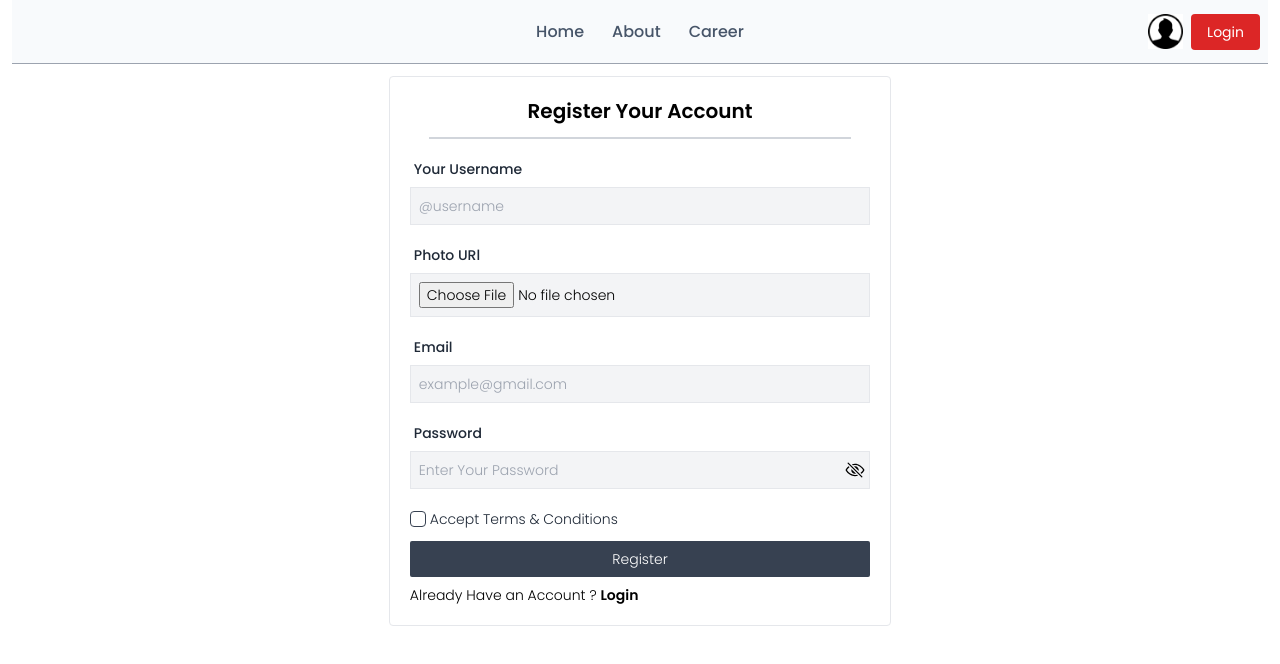
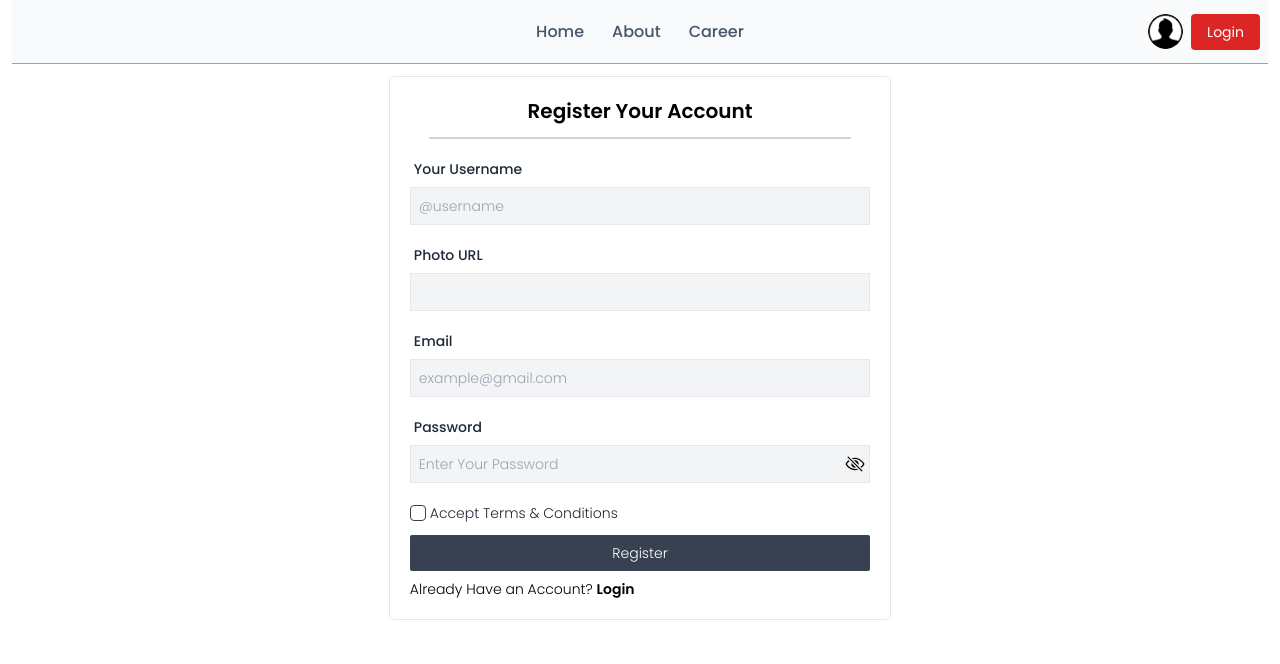
Before and after one commit to jahedulislamdev/Dragon-News, a React (Vite) app: page /registration in a window 1280 px wide. Shown: the top 664 px of the page. Built offline with nearby package versions, Linux system fonts and the light colour scheme; no server answers; a web font is replaced by a local one.

Commit message:
added update profile functionality

```diff
--- a/src/Components/ContextProvider/NewsDataProvider.jsx
+++ b/src/Components/ContextProvider/NewsDataProvider.jsx
@@ -12,7 +12,7 @@ const NewsDataProvider = ({ children }) => {
          .then(data => setNews(data))
          .catch(err => console.error(err))
    }, []);
-   const auth = getAuth(app)
+   const auth = getAuth(app);
    //create userWith Email & password
    const [user, setUser] = useState()
    const createUser = (email, password) => {
@@ -26,7 +26,6 @@ const NewsDataProvider = ({ children }) => {
    //ovserve user
    useEffect(() => {
       const unsubscribe = onAuthStateChanged(auth, currentUser => {
-         console.log("user in the auth state changed", currentUser)
          setUser(currentUser);
          setLoader(false)
       });
@@ -45,9 +44,8 @@ const NewsDataProvider = ({ children }) => {
             return;
          });
    }
-
    return (
-      <dataProvider.Provider value={{ news, createUser, userLogin, user, setUser, handleLogout, loader }}>
+      <dataProvider.Provider value={{ news, createUser, userLogin, user, setUser, handleLogout, loader, }}>
          {children}
       </dataProvider.Provider>
    );
--- a/src/Components/Navigation/Navbar.jsx
+++ b/src/Components/Navigation/Navbar.jsx
@@ -30,7 +30,8 @@ const Navbar = () => {
          <div className="navbar-end">
             {/* dynamic user image */}
             <div>
-               <img className="w-[35px]" src={UserProfile} alt="userProfile" />
+               {user?.photoURL ? <img className="w-[35px] h-[35px] object-cover object-center rounded-full" src={user.photoURL} alt="userProfile" /> :
+                  <img className="w-[35px] h-[35px] object-cover object-center rounded-full" src={UserProfile} alt="userProfile" />}
             </div>
             {user ? <button onClick={handleLogout} className="px-4 bg-red-600 text-white py-2 rounded ms-2 text-sm">Logout</button> :
                <button className="px-4 bg-red-600 text-white py-2 rounded ms-2 text-sm"><Link to={"/login"}>Login</Link></button>}
--- a/src/Pages/Home/M_Content.jsx
+++ b/src/Pages/Home/M_Content.jsx
@@ -54,6 +54,7 @@ const M_Content = () => {
                >
                   {expandedCard === N._id ? "Show Less" : "Show More"}
                </button>}
+               {/* <Link to={`/news/${N._id}`}>Show more</Link> */}
                <hr className='border border-gray-300 mt-3 px-9' />
                <div className='flex justify-between items-center'>
                   <div className='flex space-x-2 my-2'>
--- a/src/Pages/Registration/Registration.jsx
+++ b/src/Pages/Registration/Registration.jsx
@@ -1,40 +1,55 @@
 import React, { useContext, useState } from 'react';
 import { IoEyeOutline, IoEyeOffOutline } from "react-icons/io5";
-import { } from "react-icons/io5";
 import { Link } from 'react-router-dom';
 import Navbar from '../../Components/Navigation/Navbar';
 import { dataProvider } from '../../Components/ContextProvider/NewsDataProvider';
+import { updateProfile } from "firebase/auth";
 import toast, { Toaster } from 'react-hot-toast';
 
 const Registration = () => {
    const [showPass, setShowPass] = useState(false);
-   const { createUser, setUser } = useContext(dataProvider);
-   const [passErr, SetPassErr] = useState();
+   const { createUser, user, setUser } = useContext(dataProvider);
+   const [passErr, SetPassErr] = useState("");
+
    const handlesubmit = (e) => {
       e.preventDefault();
-      SetPassErr("")
-      const UserData = new FormData(e.currentTarget)
+      SetPassErr("");
+
+      const UserData = new FormData(e.currentTarget);
       const Email = UserData.get("email");
-      const Name = UserData.get("name")
-      const Profile = UserData.get("photo")
-      const Password = UserData.get("password")
-      //Password validation with Regex
+      const Name = UserData.get("name");
+      const Profile = UserData.get("photo"); // You may need to handle file uploads
+      const Password = UserData.get("password");
+      const termsAccepted = e.target.terms.checked
       const passwordRegex = /^(?=.*[A-Za-z])(?=.*\d)(?=.*[@$!%*?&])[A-Za-z\d@$!%*?&]{8,}$/;
       if (!passwordRegex.test(Password)) {
-         SetPassErr("Password must be 8+ chars with letters, numbers & special symbols.");
+         SetPassErr("Password must contain at least 8 characters, including letters, numbers, and symbols.");
          return;
       }
-      //create new user
+
+      if (!termsAccepted) {
+         toast.error("You must accept the Terms & Conditions");
+         return;
+      }
+
       createUser(Email, Password)
          .then((userCredential) => {
-            setUser(userCredential.user)
-            e.target.reset();
-            toast.success("User Registerd Successfully !")
+            updateProfile(userCredential.user, {
+               displayName: Name,
+               photoURL: Profile,
+            }).then(() => {
+               setUser(userCredential.user);
+               console.log(userCredential.user);
+               e.target.reset();
+               toast.success("User Registered Successfully!");
+            })
+            return;
          })
          .catch(err => {
-            toast.error(err.code)
-         })
-   }
+            toast.error(err.code);
+         });
+   };
+
    return (
       <div>
          <Navbar />
@@ -44,15 +59,15 @@ const Registration = () => {
                <hr className='border border-gray-300 my-3 w-11/12 mx-auto' />
                <div className="form-control mb-3">
                   <label className="label">
-                     <span className="label-text font-medium" >Your Username</span>
+                     <span className="label-text font-medium">Your Username</span>
                   </label>
                   <input type="text" name="name" placeholder='@username' className='p-2 bg-gray-100 border focus:outline-none' required />
                </div>
                <div className="form-control mb-3">
                   <label className="label">
-                     <span className="label-text font-medium">Photo URl</span>
+                     <span className="label-text font-medium">Photo URL</span>
                   </label>
-                  <input type="file" name="photo" placeholder='Select your Profile' className='p-2 bg-gray-100 border focus:border-violet-600' />
+                  <input type="url" name="photo" className='p-2 bg-gray-100 border focus:border-violet-600' />
                </div>
                <div className="form-control mb-3">
                   <label className="label">
@@ -66,23 +81,29 @@ const Registration = () => {
                   </label>
                   <div className="join">
                      <input type={showPass ? "text" : "password"} name="password" placeholder='Enter Your Password' required className='rounded-none w-full join-item p-2 bg-gray-100 border focus:outline-none' />
-                     <button onClick={() => setShowPass(!showPass)} type='button' className='join-item p-1 bg-gray-100 border-r border-y rounded-none'> {showPass ? <IoEyeOutline className='size-5' /> : <IoEyeOffOutline className='size-5' />} </button>
+                     <button
+                        onClick={(e) => {
+                           e.preventDefault();
+                           setShowPass(!showPass);
+                        }}
+                        type='button'
+                        className='join-item p-1 bg-gray-100 border-r border-y rounded-none'
+                     >
+                        {showPass ? <IoEyeOutline className='size-5' /> : <IoEyeOffOutline className='size-5' />}
+                     </button>
                   </div>
                   <p className='text-sm text-red-600 p-1'>{passErr}</p>
                </div>
                <div className="form-control">
                   <div className="flex space-x-1 items-center">
-                     <input type="checkbox" className="checkbox-xs checkbox rounded border-gray-700" />
+                     <input name='terms' type="checkbox" className="checkbox-xs checkbox rounded border-gray-700" />
                      <span className='label-text'>Accept <a href="">Terms & Conditions</a></span>
                   </div>
                </div>
                <button type='submit' className='w-full bg-gray-700 text-white p-2 mt-3 rounded-sm'>Register</button>
-               <p className='mt-2 text-sm'>Already Have an Account ? <Link to={'/login'} className='font-semibold'>Login</Link></p>
+               <p className='mt-2 text-sm'>Already Have an Account? <Link to={'/login'} className='font-semibold'>Login</Link></p>
             </form>
-            <Toaster
-               position="top-right"
-               reverseOrder={true}
-            />
+            <Toaster position="top-right" reverseOrder={true} />
          </div>
       </div>
    );
```
